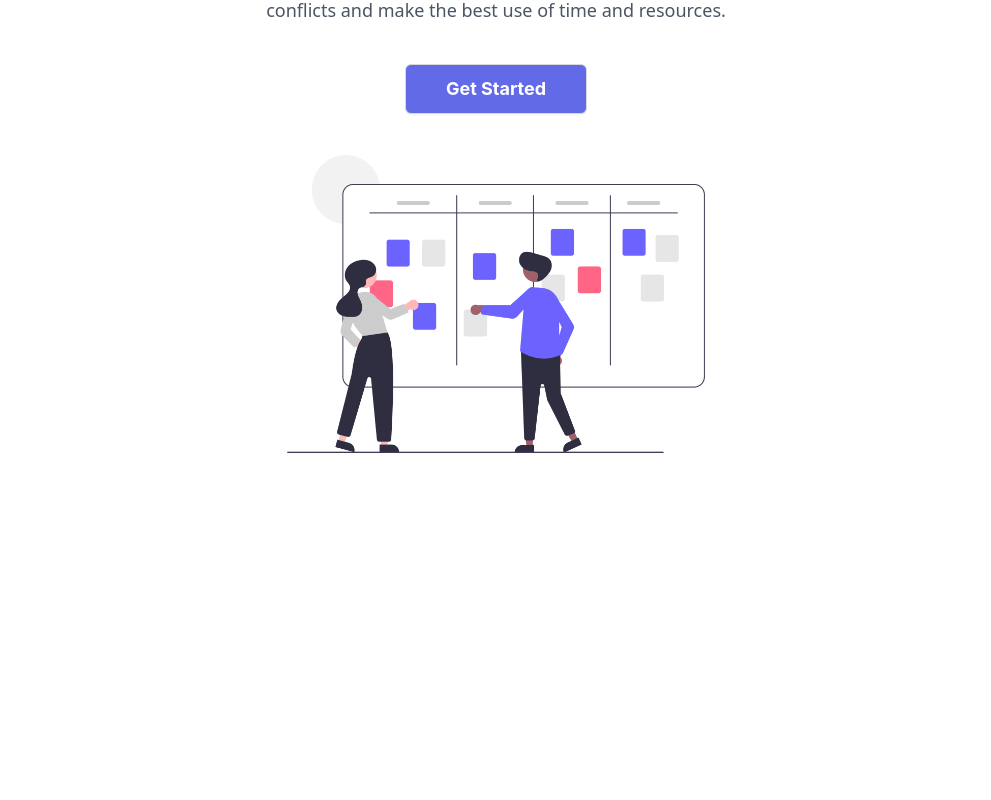
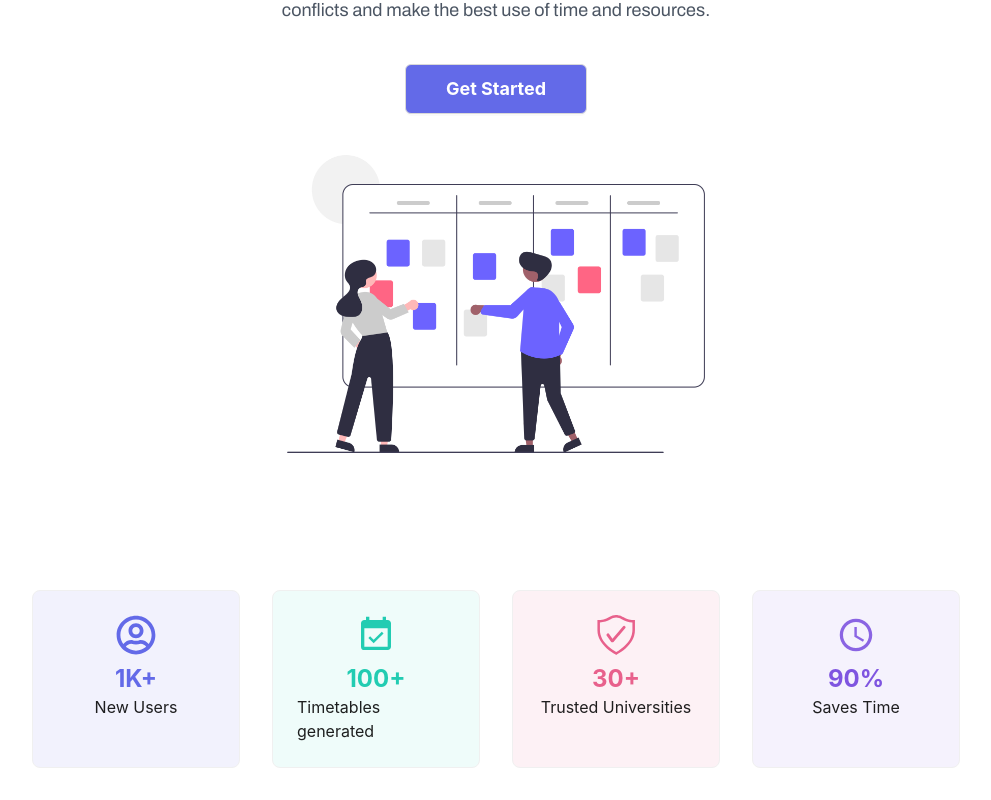
Before and after one commit to VineethRV/TimetableArchitecht, a Next.js app: page / in a window 1280 px wide. Shown: the part 304-1104 px from the top of the page, without its empty margins (144-1135 px from the left). Before the commit the page ends 862 px from the top, so only its background shows below. Built offline with nearby package versions, Linux system fonts and the light colour scheme.

Commit message:
stats section added

```diff
--- a/app/components/LandingPage/StatsSection.tsx
+++ b/app/components/LandingPage/StatsSection.tsx
@@ -1,14 +1,43 @@
-import { UserOutlined } from "@ant-design/icons";
 import { Card } from "antd";
 import React from "react";
+import { FaRegUserCircle } from "react-icons/fa";
+import { IoMdTime } from "react-icons/io";
+import { MdEventAvailable } from "react-icons/md";
+import { VscWorkspaceTrusted } from "react-icons/vsc";
 
 const StatsSection = () => {
   return (
-    <div className="flex">
-      <Card className="flex flex-col items-center px-4">
-      <UserOutlined/>
-      <h1 className="font-bold text-xl">1K+</h1>
-      <h1>New Users</h1>
+    <div className="grid grid-cols-4 gap-8 px-44 py-8">
+      <Card className="flex bg-[#F2F2FDFF] flex-col items-center">
+        <div className="flex justify-center">
+        <FaRegUserCircle className="text-[#636AE8FF]" fontSize={40}/>
+        </div>
+        <h1 className="font-bold text-[#636AE8FF] text-2xl text-center mt-2">1K+</h1>
+        <h1  className="text-base">New Users</h1>
+      </Card>
+
+      <Card className="flex flex-col bg-[#EFFCFAFF] items-center space-y-1">
+        <div className="flex justify-center">
+        <MdEventAvailable className="text-[#22CCB2FF]" fontSize={40}/>
+        </div>
+        <h1 className="font-bold text-[#22CCB2FF] text-2xl text-center mt-2">100+</h1>
+        <h1 className="text-base">Timetables generated</h1>
+      </Card>
+
+      <Card className="flex bg-[#FDF1F5FF] flex-col items-center space-y-1">
+        <div className="flex justify-center">
+        <VscWorkspaceTrusted className="text-[#E8618CFF]" fontSize={40}/>
+        </div>
+        <h1 className="font-bold text-2xl text-center mt-2 text-[#E8618CFF]">30+</h1>
+        <h1  className="text-base">Trusted Universities</h1>
+      </Card>
+
+      <Card className="flex bg-[#F5F2FDFF] flex-col items-center space-y-1">
+        <div className="flex justify-center">
+        <IoMdTime className="text-[#7F55E0FF]" fontSize={40}/>
+        </div>
+        <h1 className="font-bold text-[#7F55E0FF] text-2xl text-center mt-2">90%</h1>
+        <h1 className="text-base">Saves Time</h1>
       </Card>
     </div>
   );
--- a/app/layout.tsx
+++ b/app/layout.tsx
@@ -1,6 +1,12 @@
 import type { Metadata } from "next";
 import localFont from "next/font/local";
 import "./globals.css";
+import {Archivo} from 'next/font/google'
+
+const archivo = Archivo({
+  weight: ['400','500','600','700','900'],
+  subsets: ['latin'],
+})
 
 const geistSans = localFont({
   src: "./fonts/GeistVF.woff",
@@ -26,7 +32,7 @@ export default function RootLayout({
   return (
     <html lang="en">
       <body
-        className={`${geistSans.variable} ${geistMono.variable} antialiased`}
+        className={`${geistSans.variable} ${geistMono.variable} antialiased ${archivo.className}`}
       >
         {children}
       </body>
--- a/app/page.tsx
+++ b/app/page.tsx
@@ -8,7 +8,7 @@ export default function Home() {
     <>
     <LandingPageNavbar/>
     <HeroSection/>
-    {/* <StatsSection/> */}
+    <StatsSection/>
     </>
   );
 }
--- a/package.json
+++ b/package.json
@@ -13,7 +13,8 @@
     "antd": "^5.21.5",
     "next": "14.2.11",
     "react": "^18",
-    "react-dom": "^18"
+    "react-dom": "^18",
+    "react-icons": "^5.3.0"
   },
   "devDependencies": {
     "@types/node": "^20",
```
Also changed, not shown: 1 other file (tests, documents, lock files or other folders).
